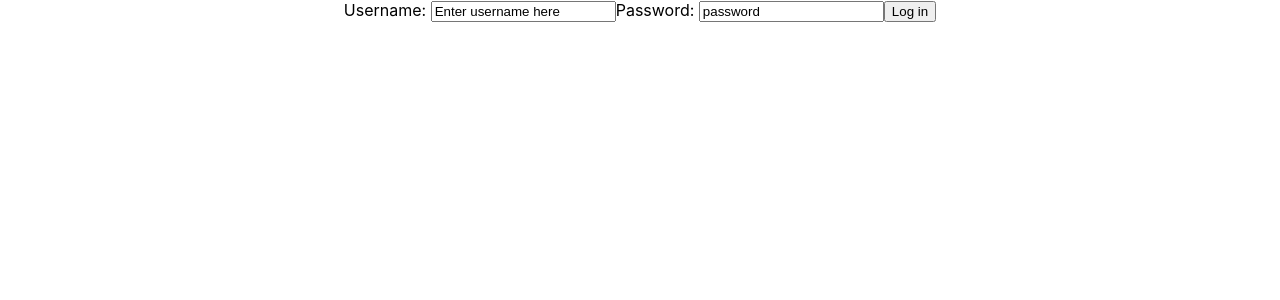
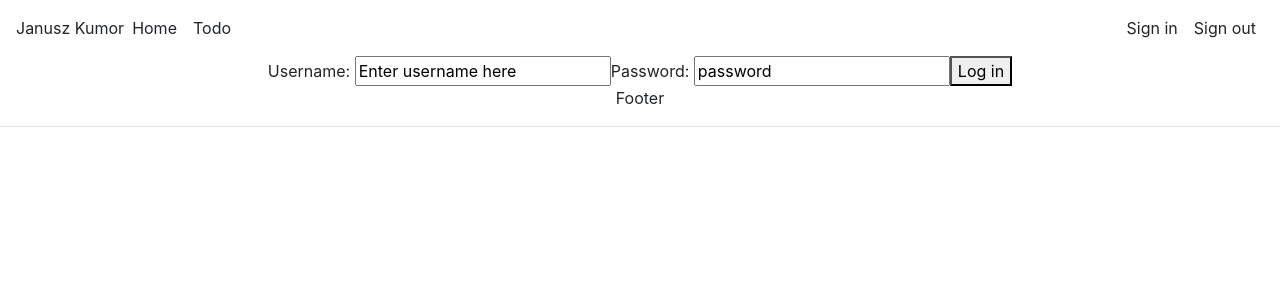
Before and after one commit to jkumz/fullstack-todo-list, a React (Create React App) app: page / in a window 1280 px wide. Shown: the top 300 px of the page. Built offline with nearby package versions, Linux system fonts and the light colour scheme.

Commit message:
Some bootstrap parts added. ToDo, Login, Welcome all routed.

```diff
--- a/package.json
+++ b/package.json
@@ -8,7 +8,8 @@
     "@testing-library/user-event": "^13.5.0",
     "react": "^18.1.0",
     "react-dom": "^18.1.0",
-    "react-scripts": "5.0.1",
+    "react-router-dom": "^6.3.0",
+    "react-scripts": "^2.1.3",
     "web-vitals": "^2.1.4"
   },
   "scripts": {
--- a/src/App.js
+++ b/src/App.js
@@ -1,6 +1,7 @@
 import React, { Component } from "react"
 import './App.css';
 import TodoApp from "./components/todo/TodoApp";
+import './bootstrap.css'; //to leverage bootstrap framework
 
 class App extends Component {
   render() {
--- /dev/null
+++ b/src/bootstrap.css
@@ -0,0 +1 @@
+    @import url(https://unpkg.com/bootstrap@4.1.0/dist/css/bootstrap.min.css)
--- a/src/components/todo/TodoApp.jsx
+++ b/src/components/todo/TodoApp.jsx
@@ -1,13 +1,120 @@
 import React, { Component } from "react"
+import { BrowserRouter as Router, Route, Routes, Link } from "react-router-dom" // to assign components to routes in url
+import withNavigation from "./WithNavigation.jsx";
+import withParams from "./withParams.jsx";
 
 class TodoApp extends Component {
     render() {
+        const LoginComponentWithNavigation = withNavigation(LoginComponent)
+        const WelcomeComponentWithParams = withParams(WelcomeComponent)
         return (
             <div className="TodoApp">
-                <LoginComponent />
+                <Router>
+                    <>
+                        <HeaderComponent />
+                        <Routes>
+                            <Route path="/" element={<LoginComponentWithNavigation />} />
+                            {/*display login component on /login of url*/}
+                            <Route path="/login" element={<LoginComponentWithNavigation />} />
+                            {/*display welcome component on /welcome of url*/}
+                            <Route path="/welcome/:name" element={<WelcomeComponentWithParams />} />
+                            <Route path="/todo" element={<ListTodosComponent />} />
+                            <Route path="*" element={<ErrorComponent />} />
+                        </Routes>
+                        <FooterComponent />
+                    </>
+                </Router>
+
+                {/* <LoginComponent />
+                <WelcomeComponent /> */}
             </div>
         );
     }
+}
+
+class HeaderComponent extends Component {
+    render() {
+        return (
+            <header>
+                <nav className="navbar navbar-expand-md">
+                    <div><a>Janusz Kumor</a></div>
+                    <ul className="navbar-nav">
+                        <li className="nav-link">Home</li>
+                        <li className="nav-link">Todo</li>
+                    </ul>
+                    <ul className="navbar-nav navbar-collapse justify-content-end">
+                        <li className="nav-link">Sign in</li>
+                        <li className="nav-link">Sign out</li>
+                    </ul>
+                </nav>
+            </header>
+        )
+    }
+}
+
+class FooterComponent extends Component {
+    render() {
+        return (
+            <div>
+                Footer <hr />
+            </div>
+        )
+    }
+}
+
+class ListTodosComponent extends Component {
+    constructor(props) {
+        super(props)
+        this.state = {
+            todos:
+                [
+                    { id: 1, description: "d1", done: false, targetDate: new Date() },
+                    { id: 2, description: "d2", done: false, targetDate: new Date() },
+                    { id: 3, description: "d3", done: false, targetDate: new Date() }
+                ]
+        }
+    }
+
+    render() {
+        return <div>
+            <h1>List todos</h1>
+            <table>
+                <thead>
+                    <tr>
+                        <th>#</th>
+                        <th>Desc.</th>
+                        <th>Done?</th>
+                        <th>Target Date</th>
+                    </tr>
+                </thead>
+                <tbody>
+                    {
+                        this.state.todos.map(
+                            item =>
+                                <tr>
+                                    <td>{item.id}</td>
+                                    <td>{item.description}</td>
+                                    <td>{item.done.toString()}</td>
+                                    <td>{item.targetDate.toString()}</td>
+                                </tr>
+                        )
+                    }
+                </tbody>
+            </table>
+        </div>
+    }
+}
+
+class WelcomeComponent extends Component {
+    render() {
+        return <div>
+            Welcome {this.props.params.name}. You can manage your Todo List <Link to="/todo">here.</Link>
+        </div>
+    }
+}
+
+function ErrorComponent() {
+    return <div>Error!</div>
 }
 
 // controlled component --> everything dictated by state inside login component
@@ -16,11 +123,14 @@ class LoginComponent extends Component {
         super(props);
         this.state = {
             username: "Enter username here",
-            password: "password"
+            password: "password",
+            hasLoginFailed: false,
+            showSuccessMessage: false
         }
-        // this.handleUsernameChange = this.handleUsernameChange.bind(this);
-        // this.handlePasswordChange = this.handlePasswordChange.bind(this);
+        this.handleChange = this.handleChange.bind(this)
+        this.loginClick = this.loginClick.bind(this)
     }
+
 
     // function to handle user typing in input
     // works for any field as it uses event.target.name
@@ -35,36 +145,46 @@ class LoginComponent extends Component {
         )
     }
 
-    // function to handle user typing username in
-    // handleUsernameChange(event) { // any action performed in HTML is an event, in react it is a synthetic event
-    //     console.log(event.target.value)
-    //     this.setState(
-    //         {
-    //             [event.target.name]
-    //                 :event.target.value
-    //         }
-    //     )
-    // }
-
-    // function to handle user typing password in
-    // handlePasswordChange(event) { // any action performed in HTML is an event, in react it is a synthetic event
-    //     console.log(event.target.value)
-    //     this.setState(
-    //         {
-    //             [event.target.name]
-    //                 :event.target.value
-    //         }
-    //     )
-    // }
+    // log in authentication
+    loginClick() {
+        if (this.state.username === 'username' && this.state.password === 'password') {
+            this.props.navigate(`/welcome/${this.state.username}`)
+            //this.setState({ showSuccessMessage: true })
+        }
+        else {
+            this.setState({ hasLoginFailed: true })
+        }
+    }
 
     render() {
         return (
+            // {ifConditionTrue && message to display if true} --> format for boolean 1 liners
             <>
+                {/* <ShowInvalidCredentials hasLoginFailed={this.state.hasLoginFailed} /> */}
+                {this.state.hasLoginFailed && <div>Invalid Credentials</div>}
+                {/* <ShowLoginSuccessMessage showSuccessMessage={this.state.showSuccessMessage} /> */}
+                {this.state.showSuccessMessage && <div>Logged in successfully</div>}
                 Username: <input type="text" name="username" value={this.state.username} onChange={this.handleChange} />
                 Password: <input type="text" name="password" value={this.state.password} onChange={this.handleChange} />
-                <button>Log in</button>
+                <button onClick={this.loginClick}>Log in</button>
             </>
         );
     }
 }
+
+// below functions not needed - done in one liners in render method
+
+// function ShowLoginSuccessMessage(props) {
+//     if (props.showSuccessMessage) {
+//         return <div>Logged in successfully</div>
+//     }
+//     return null
+// }
+
+// function ShowInvalidCredentials(props) {
+//     if (props.hasLoginFailed) {
+//         return <div>Invalid Credentials</div>
+//     }
+//     return null
+// }
 export default TodoApp
--- /dev/null
+++ b/src/components/todo/WithNavigation.jsx
@@ -0,0 +1,8 @@
+import { useNavigate } from "react-router-dom";
+import React from "react";
+
+function withNavigation(Component) {
+    return props => <Component {...props} navigate={useNavigate()} />;
+}
+
+export default withNavigation
--- /dev/null
+++ b/src/components/todo/withParams.jsx
@@ -0,0 +1,8 @@
+import { useParams } from "react-router-dom";
+import React from "react";
+
+function withParams(Component) {
+    return props => <Component {...props} params={useParams()} />
+}
+
+export default withParams
```
Also changed, not shown: 1 other file (tests, documents, lock files or other folders).
